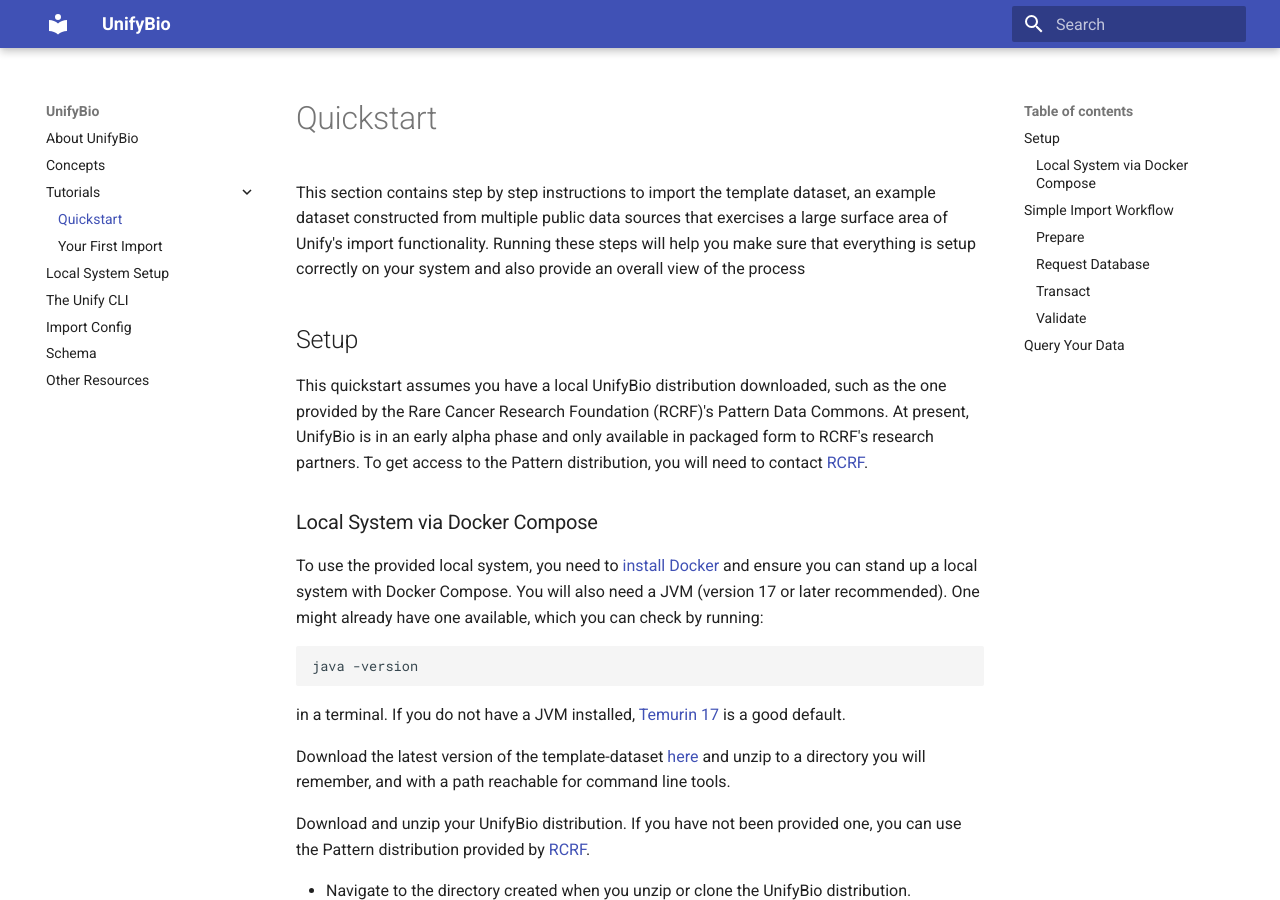
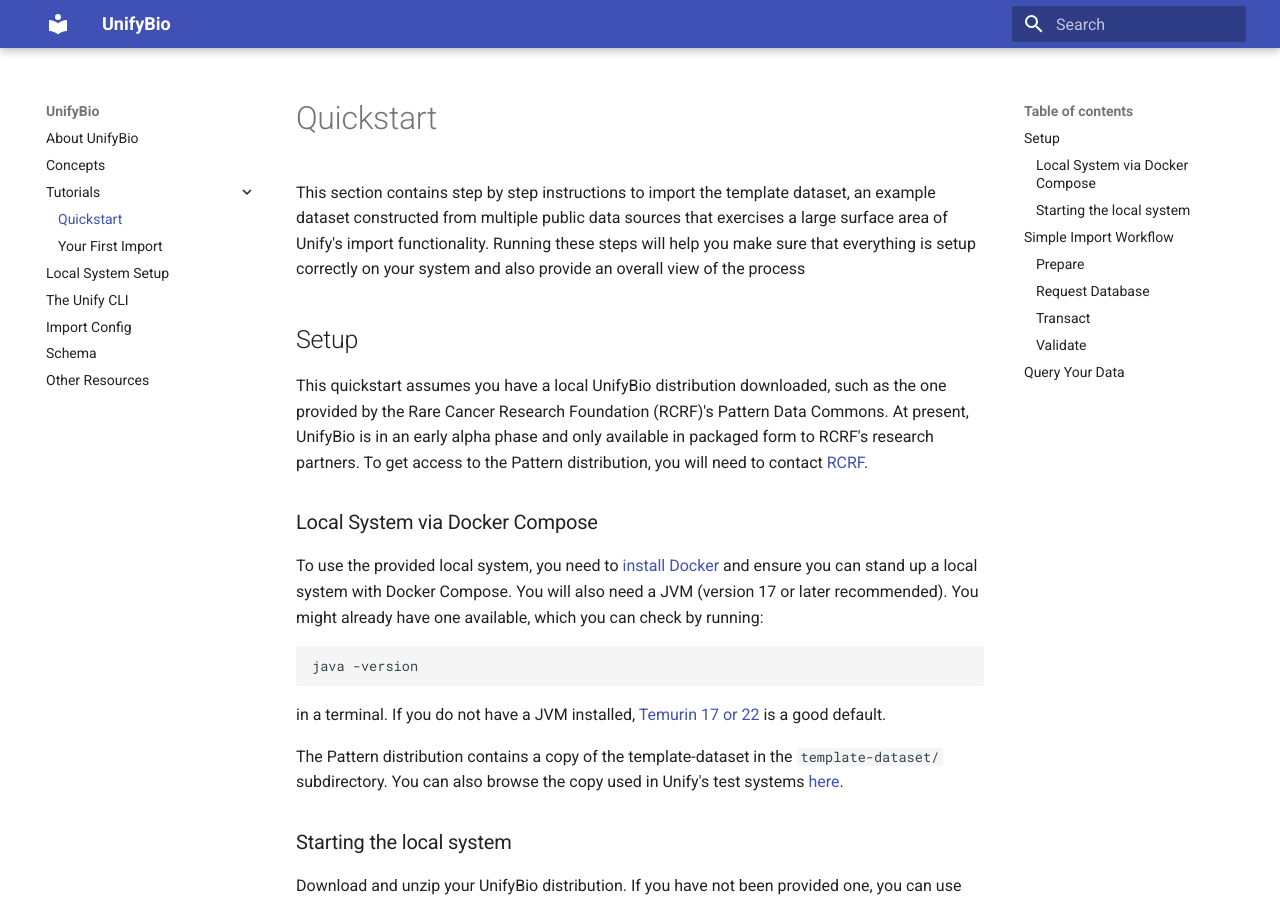
Before and after one commit to UnifyBio/unifybio-site, an MkDocs documentation site: the page built from docs/tutorials/quickstart.md, in a window 1280 px wide and 900 px high. Built offline with MkDocs 1.6.1 and Material for MkDocs 9.7.7, drawn with Linux system fonts in a browser that asks for light colours.

Commit message:
some quick fixes for the quickstart

````diff
--- a/docs/tutorials/quickstart.md
+++ b/docs/tutorials/quickstart.md
@@ -16,19 +16,21 @@
 
 To use the provided local system, you need to [install Docker](https://docs.docker.com/)
 and ensure you can stand up a local system with Docker Compose. You will also need a JVM
-(version 17 or later recommended). One might already have one available,
+(version 17 or later recommended). You might already have one available,
 which you can check by running:
 
 ```
 java -version
 ```
 
-in a terminal. If you do not have a JVM installed, [Temurin 17](https://adoptium.net/installation/)
+in a terminal. If you do not have a JVM installed, [Temurin 17 or 22](https://adoptium.net/installation/)
 is a good default.
 
-Download the latest version of the template-dataset
-[here](https://github.com/vendekagon-labs/unify/tree/main/test/resources/systems/candel/template-dataset) and unzip to a directory you will
-remember, and with a path reachable for command line tools.
+The Pattern distribution contains a copy of the template-dataset in the `template-dataset/`
+subdirectory. You can also browse the copy used in Unify's test systems
+[here](https://github.com/vendekagon-labs/unify/tree/main/test/resources/systems/candel/template-dataset).
+
+### Starting the local system
 
 Download and unzip your UnifyBio distribution. If you have not been provided one, you can use
 the Pattern distribution provided by [RCRF](https://rarecancer.org/initiatives).
````
